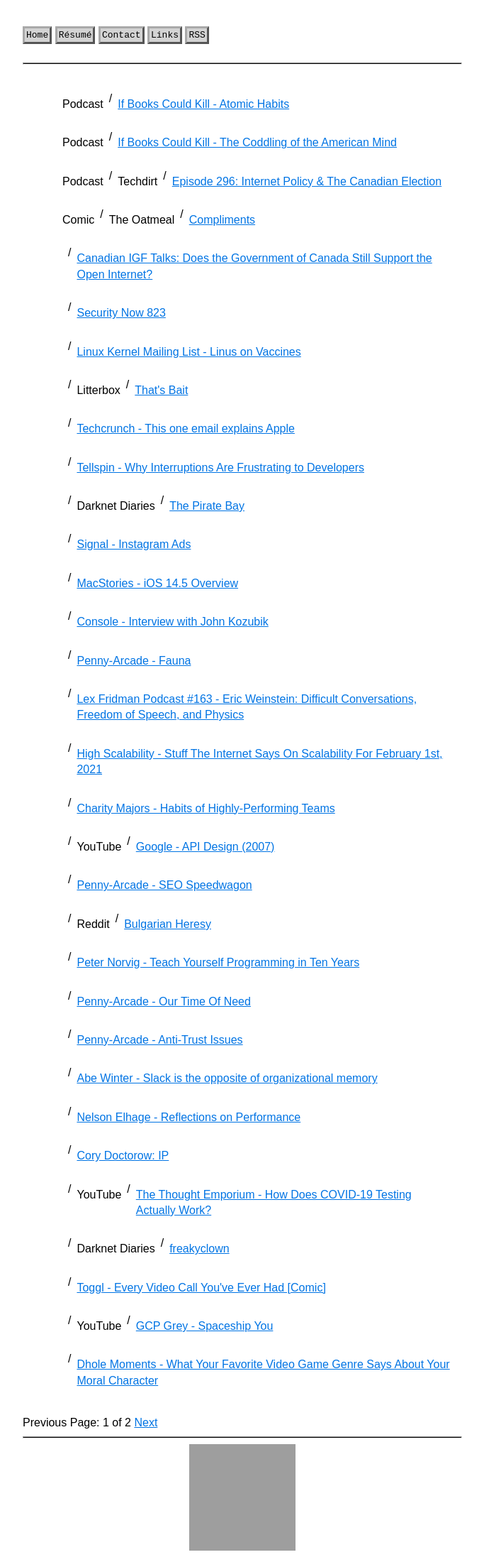
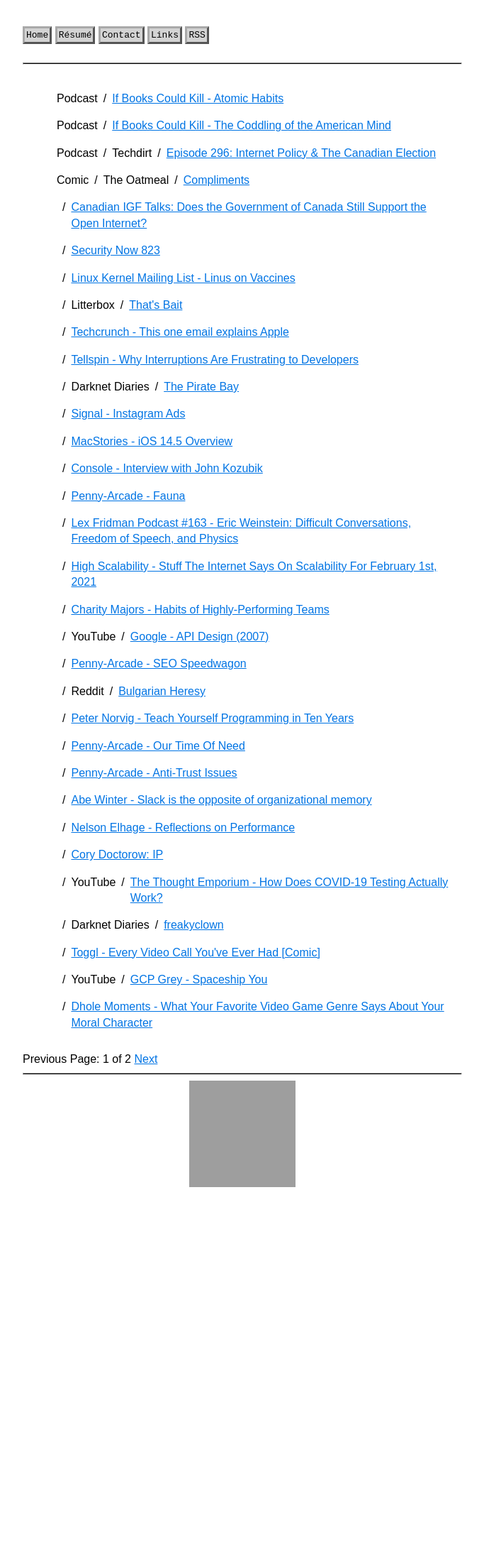
Before and after one commit to jacobpledger/website, a Jekyll site: the page built from index.html, in a window 1280 px wide. Shown: the whole page at 71% size, without its empty margins (298-981 px from the left). Built offline with Jekyll 4.4.1, drawn with Linux system fonts in a browser that asks for light colours; the list of posts is cut into pages by our own code; after the commit the page ends 1688 px from its top, so only the background shows below that; grey boxes are pictures that could not be loaded.

Commit message:
Retry padding

```diff
--- a/_sass/main.scss
+++ b/_sass/main.scss
@@ -97,15 +97,16 @@
     }
 
     .post_category {
-      padding: 0.5em;
+      padding-right: 0.5em;
     }
 
     .post_source {
-      padding: 0.5em;
+      padding-left: 0.5em;
+      padding-right: 0.5em;
     }
 
     .post_title {
-      padding: 0.5em;
+      padding-left: 0.5em;
     }
 
     li {
```
